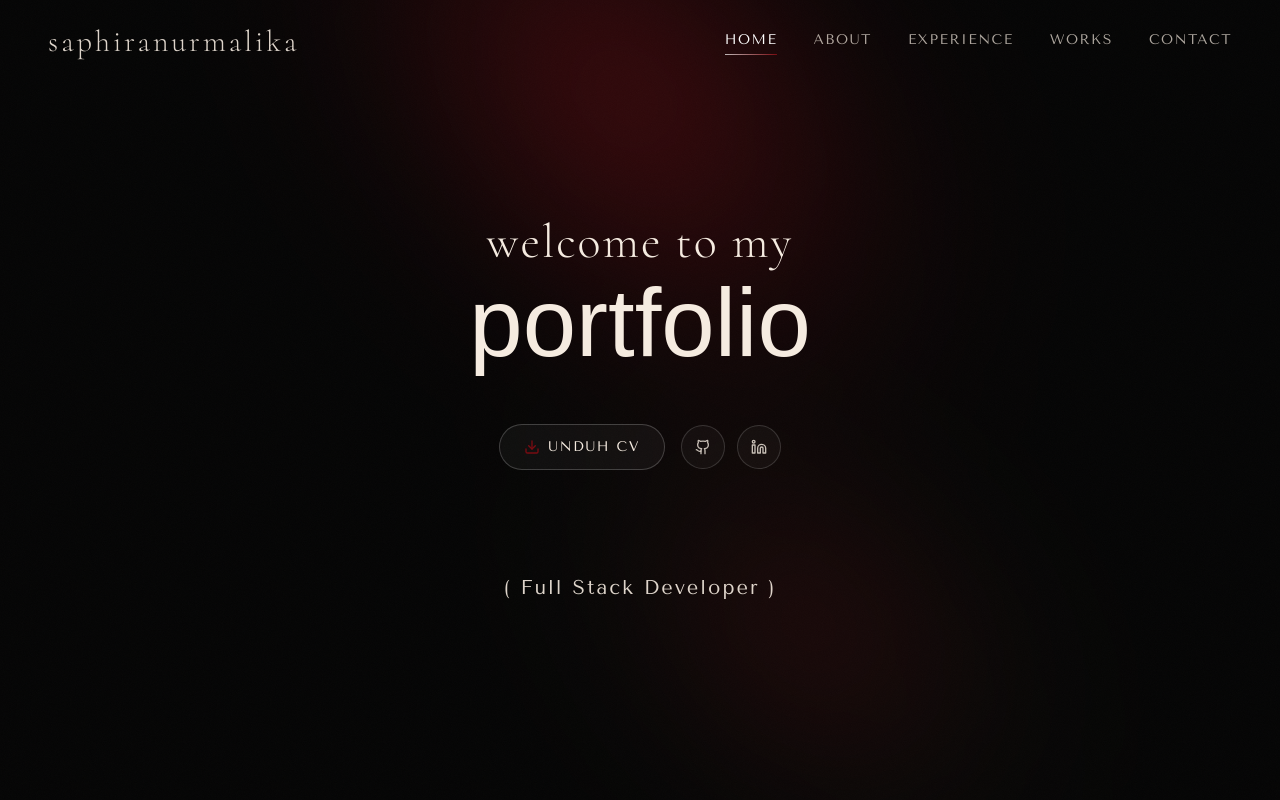
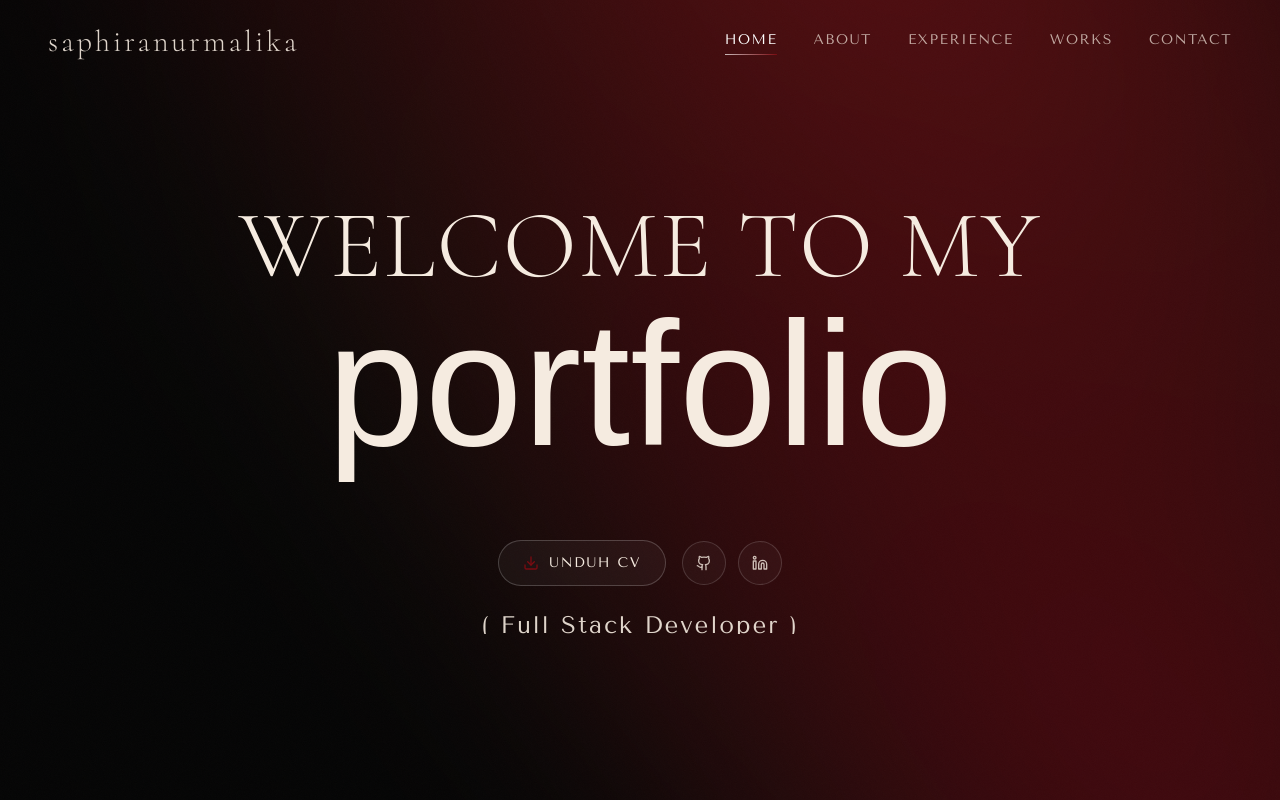
Before and after one commit to sphiranmlika/portfolio, a Next.js app: page / in a window 1280 px wide. Shown: the top 800 px of the page. Built offline with nearby package versions, Linux system fonts and the light colour scheme; a web font is replaced by a local one.

Commit message:
chore: auto-sync 2026-11-23T22:46:20.449Z

```diff
--- a/app/globals.css
+++ b/app/globals.css
@@ -89,27 +89,22 @@
 .hero::before {
   content: "";
   position: absolute;
-  inset: -12%;
+  inset: -25%;
   z-index: 0;
   pointer-events: none;
-  background: radial-gradient(
-      ellipse 42% 38% at 35% 38%,
-      rgba(122, 12, 18, 0.65) 0%,
-      rgba(76, 5, 9, 0.36) 30%,
-      transparent 58%
-    ),
-    radial-gradient(
-      ellipse 38% 35% at 65% 62%,
-      rgba(100, 5, 15, 0.55) 0%,
-      rgba(201, 165, 90, 0.03) 28%,
-      transparent 54%
-    );
-  filter: blur(85px);
-  -webkit-filter: blur(85px);
+  background: radial-gradient(ellipse at 25% 35%,
+      rgba(122, 12, 18, 0.7) 0%,
+      rgba(76, 5, 9, 0.45) 40%,
+      transparent 68%),
+    radial-gradient(ellipse at 75% 65%,
+      rgba(100, 5, 15, 0.65) 0%,
+      rgba(201, 165, 90, 0.04) 50%,
+      transparent 68%);
+  filter: blur(100px);
+  -webkit-filter: blur(100px);
   mix-blend-mode: screen;
-  animation: moveGlowSmooth 30s ease-in-out infinite alternate;
+  animation: moveGlow 22s ease-in-out infinite alternate;
   will-change: transform;
-  transform-origin: center center;
 }
 
 .hero::after {
@@ -124,23 +119,17 @@
   pointer-events: none;
 }
 
-@keyframes moveGlowSmooth {
+@keyframes moveGlow {
   0% {
-    transform: translate3d(0%, 0%, 0) rotate(0deg) scale(1);
-  }
-  25% {
-    transform: translate3d(5%, -4%, 0) rotate(45deg) scale(1.05);
+    transform: translate(0%, 0%) rotate(180deg);
   }
 
   50% {
-    transform: translate3d(-4%, 5%, 0) rotate(90deg) scale(0.97);
-  }
-  75% {
-    transform: translate3d(4%, 3%, 0) rotate(135deg) scale(1.03);
+    transform: translate(25%, -15%) rotate(0deg);
   }
 
   100% {
-    transform: translate3d(0%, 0%, 0) rotate(180deg) scale(1);
+    transform: translate(0%, 0%) rotate(360deg);
   }
 }
 
--- a/components/layout/Navbar.tsx
+++ b/components/layout/Navbar.tsx
@@ -60,14 +60,14 @@ export function Navbar() {
           : "bg-transparent py-6"
       }`}
     >
-      <div className="max-w-7xl mx-auto px-4 sm:px-8 lg:px-12 flex items-center justify-between">
+      <div className="max-w-7xl mx-auto px-6 sm:px-8 lg:px-12 flex items-center justify-between">
         {/* Brand Logo */}
         <Link
           href="/#home"
           onClick={(e) => handleNavClick(e, "/#home")}
           className="group inline-flex items-center gap-2"
         >
-          <span className="font-heading font-light text-xl sm:text-2xl md:text-3xl tracking-[2px] sm:tracking-[3px] lowercase text-[#f5ebe0] opacity-90 group-hover:opacity-100 transition-opacity">
+          <span className="font-heading font-light text-2xl sm:text-3xl tracking-[3px] lowercase text-[#f5ebe0] opacity-90 group-hover:opacity-100 transition-opacity">
             saphiranurmalika
           </span>
         </Link>
--- a/components/sections/Contact.tsx
+++ b/components/sections/Contact.tsx
@@ -27,14 +27,14 @@ export function Contact() {
   };
 
   return (
-    <section id="contact" className="py-20 sm:py-36 relative max-w-4xl mx-auto px-4 sm:px-8 lg:px-12">
+    <section id="contact" className="py-24 sm:py-36 relative max-w-4xl mx-auto px-6 sm:px-8 lg:px-12">
       {/* Big Editorial Headline matching reference */}
-      <div className="text-center mb-10 sm:mb-16">
-        <h2 className="heading text-3xl sm:text-4xl md:text-5xl lg:text-6xl tracking-[2px] font-light text-[#f5ebe0] uppercase leading-none">
+      <div className="text-center mb-12 sm:mb-16">
+        <h2 className="heading text-4xl sm:text-6xl md:text-7xl lg:text-8xl tracking-[2px] font-light text-[#f5ebe0] uppercase leading-none">
           want to turn ideas into
         </h2>
-        <div className="py-1 sm:py-2">
-          <span className="cursive-text text-5xl sm:text-7xl md:text-8xl lg:text-9xl text-[#ffffff] lowercase">
+        <div className="py-2">
+          <span className="cursive-text text-6xl sm:text-8xl md:text-9xl lg:text-[10rem] text-[#ffffff] lowercase">
             reality?
           </span>
         </div>
--- a/components/sections/Hero.tsx
+++ b/components/sections/Hero.tsx
@@ -28,54 +28,54 @@ export function Hero() {
   return (
     <section
       id="home"
-      className="hero relative min-h-screen min-h-[100dvh] w-full flex flex-col justify-center items-center text-[#f5ebe0] px-4 sm:px-8 pt-20 pb-12 overflow-hidden"
+      className="hero relative min-h-screen min-h-[100dvh] w-full flex flex-col justify-center items-center text-[#f5ebe0] px-6 sm:px-8 pt-20 pb-12 overflow-hidden"
     >
       {/* Central Hero Heading */}
-      <div className="relative z-10 flex flex-col items-center justify-center text-center max-w-4xl mx-auto w-full">
+      <div className="relative z-10 flex flex-col items-center justify-center text-center max-w-4xl mx-auto">
         <motion.div
           initial={{ opacity: 0, y: 20 }}
           animate={{ opacity: 1, y: 0 }}
           transition={{ duration: 0.8, ease: "easeOut" }}
-          className="flex flex-col items-center w-full"
+          className="flex flex-col items-center"
         >
-          {/* Editorial Display Heading - lowercase and refined smaller size */}
-          <h1 className="heading text-xl sm:text-3xl md:text-4xl lg:text-5xl tracking-[2px] sm:tracking-[4px] font-light text-[#f5ebe0] lowercase leading-none">
+          {/* Editorial Display Heading */}
+          <h1 className="heading text-4xl sm:text-6xl md:text-7xl lg:text-8xl tracking-[3px] font-light text-[#f5ebe0] uppercase leading-none">
             welcome to my
           </h1>
 
-          {/* Expressive Cursive Text - refined smaller size with responsive bounds */}
-          <div className="relative inline-flex items-center justify-center mt-1 sm:mt-2 mb-2 sm:mb-3 max-w-full">
-            <span className="cursive-text text-4xl sm:text-6xl md:text-7xl lg:text-8xl leading-[0.85] py-2 text-[#f5ebe0] break-words">
+          {/* Expressive Cursive Text */}
+          <div className="relative inline-flex items-center justify-center mt-1 sm:mt-2 mb-2 sm:mb-4">
+            <span className="cursive-text text-6xl sm:text-8xl md:text-9xl lg:text-[11rem] leading-[0.8] py-2 text-[#f5ebe0]">
               portfolio
             </span>
           </div>
         </motion.div>
 
-        {/* Action Buttons: CV Download & Social Links - space between portfolio & buttons */}
+        {/* Action Buttons: CV Download & Social Links */}
         <motion.div
           initial={{ opacity: 0, y: 15 }}
           animate={{ opacity: 1, y: 0 }}
           transition={{ duration: 0.8, delay: 0.35, ease: "easeOut" }}
-          className="flex flex-wrap items-center justify-center gap-3 sm:gap-4 mt-6 sm:mt-8 md:mt-10"
+          className="flex flex-wrap items-center justify-center gap-4 pt-8 sm:pt-12 md:pt-14"
         >
           {/* Download CV */}
           <a
             href={personalInfo.cvUrl}
             target="_blank"
             rel="noopener noreferrer"
-            className="inline-flex items-center gap-2 px-5 sm:px-6 py-2.5 sm:py-3 rounded-full border border-white/20 bg-white/[0.04] text-[#f5ebe0] hover:bg-white/[0.09] hover:border-white/40 transition-all duration-300 text-[11px] sm:text-xs md:text-sm font-sans tracking-[1.5px] uppercase"
+            className="inline-flex items-center gap-2.5 px-6 py-3 rounded-full border border-white/20 bg-white/[0.04] text-[#f5ebe0] hover:bg-white/[0.09] hover:border-white/40 transition-all duration-300 text-xs sm:text-sm font-sans tracking-[1.5px] uppercase"
           >
-            <Download className="w-3.5 h-3.5 sm:w-4 sm:h-4 text-[#7a0c12]" />
+            <Download className="w-4 h-4 text-[#7a0c12]" />
             <span>Unduh CV</span>
           </a>
 
           {/* Social Icons */}
-          <div className="flex items-center gap-2.5 sm:gap-3">
+          <div className="flex items-center gap-3">
             <a
               href={personalInfo.socials.github}
               target="_blank"
               rel="noopener noreferrer"
-              className="flex h-10 w-10 sm:h-11 sm:w-11 items-center justify-center rounded-full border border-white/15 bg-white/[0.03] text-[#f5ebe0]/80 hover:text-white hover:border-white/40 hover:bg-white/[0.08] transition-all"
+              className="flex h-11 w-11 items-center justify-center rounded-full border border-white/15 bg-white/[0.03] text-[#f5ebe0]/80 hover:text-white hover:border-white/40 hover:bg-white/[0.08] transition-all"
               aria-label="GitHub Profile"
             >
               <GithubIcon className="w-4 h-4" />
@@ -84,7 +84,7 @@ export function Hero() {
               href={personalInfo.socials.linkedin}
               target="_blank"
               rel="noopener noreferrer"
-              className="flex h-10 w-10 sm:h-11 sm:w-11 items-center justify-center rounded-full border border-white/15 bg-white/[0.03] text-[#f5ebe0]/80 hover:text-white hover:border-white/40 hover:bg-white/[0.08] transition-all"
+              className="flex h-11 w-11 items-center justify-center rounded-full border border-white/15 bg-white/[0.03] text-[#f5ebe0]/80 hover:text-white hover:border-white/40 hover:bg-white/[0.08] transition-all"
               aria-label="LinkedIn Profile"
             >
               <LinkedinIcon className="w-4 h-4" />
@@ -92,12 +92,12 @@ export function Hero() {
           </div>
         </motion.div>
 
-        {/* Rotating Job Titles - lowered down as requested: mt-14 sm:mt-18 md:mt-24 */}
+        {/* Rotating Job Titles positioned below buttons */}
         <motion.div
           initial={{ opacity: 0, y: 15 }}
           animate={{ opacity: 1, y: 0 }}
           transition={{ duration: 0.8, delay: 0.55, ease: "easeOut" }}
-          className="mt-14 sm:mt-18 md:mt-24 min-h-[48px] py-1 flex items-center justify-center relative w-full px-2"
+          className="pt-6 sm:pt-8 h-12 flex items-center justify-center relative overflow-hidden"
         >
           <AnimatePresence mode="wait">
             <motion.span
@@ -109,7 +109,7 @@ export function Hero() {
                 duration: 0.5,
                 ease: [0.25, 0.1, 0.25, 1],
               }}
-              className="normal-text text-sm sm:text-base md:text-lg lg:text-xl text-[#f5ebe0]/90 tracking-[1.5px] sm:tracking-[2px] select-none inline-block text-center leading-normal pb-1 max-w-full"
+              className="normal-text text-lg sm:text-xl md:text-2xl text-[#f5ebe0]/90 tracking-[2px] select-none inline-block text-center"
             >
               {positions[titleIndex]}
             </motion.span>
--- a/components/sections/Works.tsx
+++ b/components/sections/Works.tsx
@@ -18,12 +18,12 @@ export function Works() {
   });
 
   return (
-    <section id="works" className="py-20 sm:py-32 relative max-w-7xl mx-auto px-4 sm:px-8 lg:px-12">
+    <section id="works" className="py-24 sm:py-32 relative max-w-7xl mx-auto px-6 sm:px-8 lg:px-12">
       {/* Section Heading */}
-      <div className="text-center mb-10 sm:mb-16">
-        <h2 className="heading text-4xl sm:text-5xl md:text-6xl lg:text-7xl tracking-[2px] font-light text-[#f5ebe0] uppercase leading-none inline-flex items-center gap-2 sm:gap-4 justify-center flex-wrap">
+      <div className="text-center mb-12 sm:mb-16">
+        <h2 className="heading text-5xl sm:text-6xl md:text-7xl lg:text-8xl tracking-[2px] font-light text-[#f5ebe0] uppercase leading-none inline-flex items-center gap-3 sm:gap-5 justify-center flex-wrap">
           <span>my</span>
-          <span className="cursive-text text-5xl sm:text-6xl md:text-7xl lg:text-8xl text-[#f5ebe0] lowercase">
+          <span className="cursive-text text-6xl sm:text-7xl md:text-8xl lg:text-9xl text-[#f5ebe0] lowercase">
             works
           </span>
         </h2>
```
Also changed, not shown: components/sections/About.tsx (+9 -9 lines), components/sections/Experience.tsx (+4 -4 lines).
